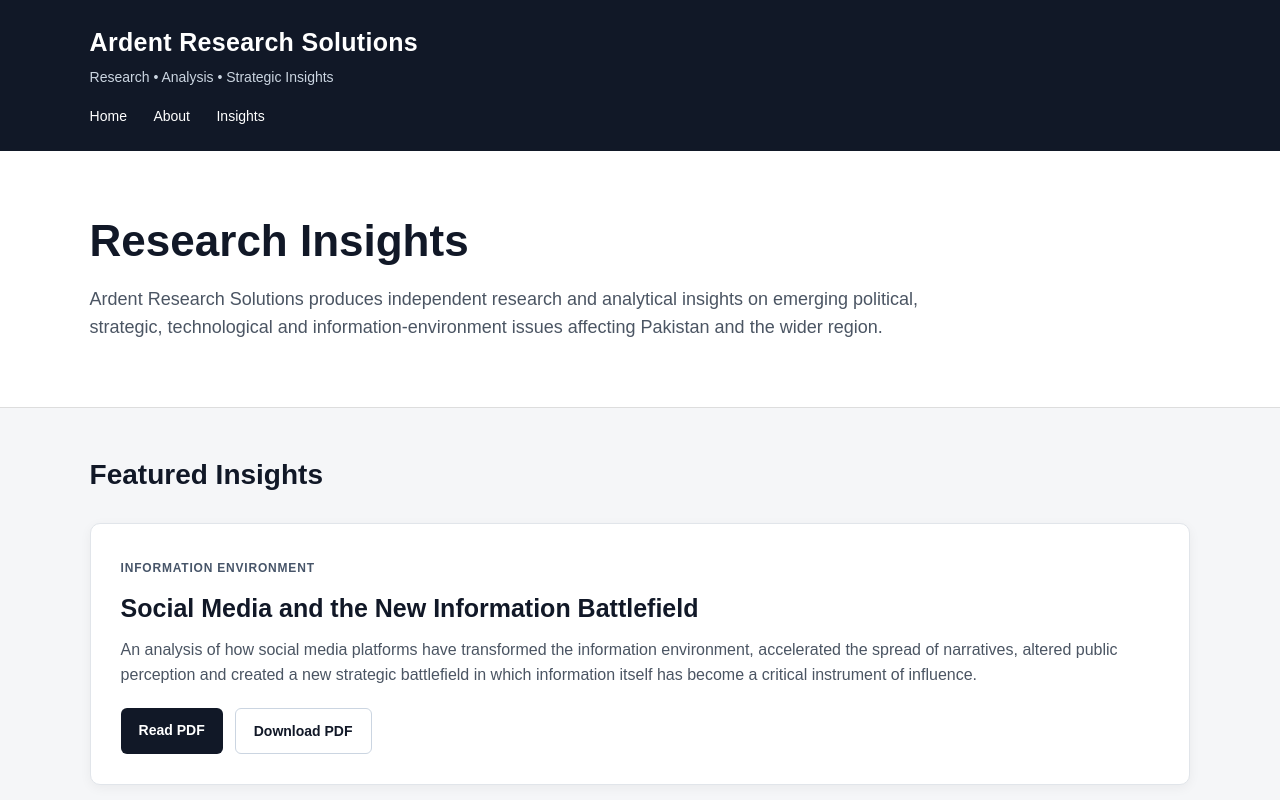
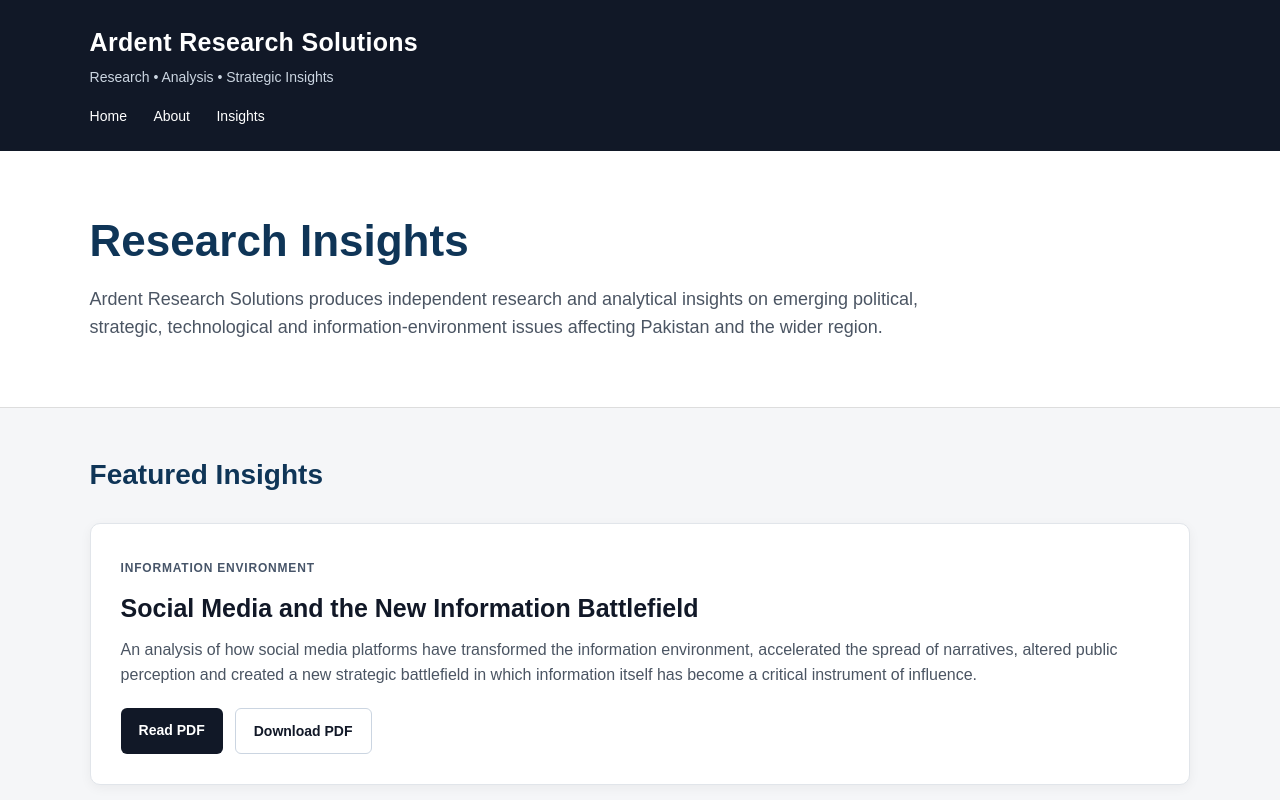
Before and after one commit to ardentresearchsolutions/ardentresearchsolutions.github.io, a plain HTML site: page insights/index.html in a window 1280 px wide. Shown: the top 800 px of the page. Drawn offline with Linux system fonts and the light colour scheme.

Commit message:
Update index.html

```diff
--- a/insights/index.html
+++ b/insights/index.html
@@ -66,7 +66,7 @@
             font-size: 44px;
             line-height: 1.15;
             margin-bottom: 18px;
-            color: #111827;
+            color: #0f3557;
         }
 
         .hero p {
@@ -84,7 +84,7 @@
         .section-title {
             font-size: 28px;
             margin-bottom: 25px;
-            color: #111827;
+            color: #0f3557;
         }
 
         .insight-card {
```
